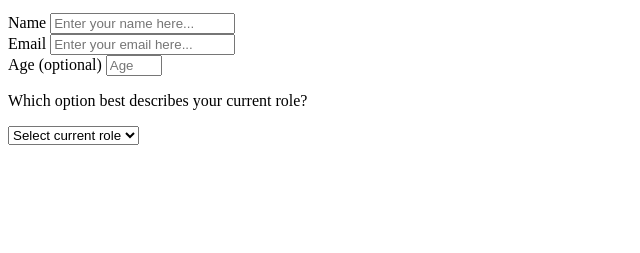
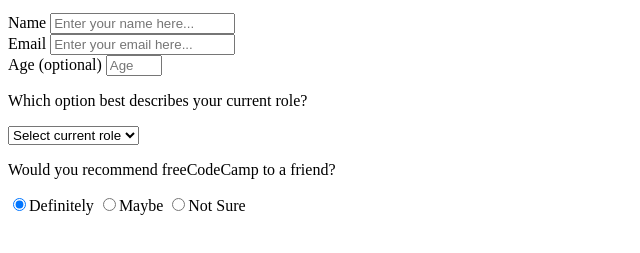
Before and after one commit to syjem/Survey-Form, a plain HTML site: page copy.html in a window 1280 px wide. Shown: the part 101-354 px from the top of the page, without its empty margins (0-640 px from the left). Drawn offline with Linux system fonts and the light colour scheme.

Commit message:
Radio Button Input Added

```diff
--- a/copy.html
+++ b/copy.html
@@ -68,10 +68,37 @@
             </div>
 
             <div class="form-group">
+                <p>Would you recommend freeCodeCamp to a friend?</p>
+                <label>
+                    <input
+                        name="user-recommend"
+                        type="radio"
+                        value="definitely"
+                        class="input-radio"
+                        checked
+                    />Definitely
+                </label>
+                <label>
+                    <input
+                        name="user-recommend"
+                        type="radio"
+                        value="maybe"
+                        class="input-radio"
+                    />Maybe
+                </label>
+                <label>
+                    <input
+                        name="user-recommend"
+                        type="radio"
+                        value="not-sure"
+                        class="input-radio"
+                    />Not Sure
+                </label>
+            </div>
 
+            <div>
 
             </div>
-
         </form>
     </div>
 </body>
```
